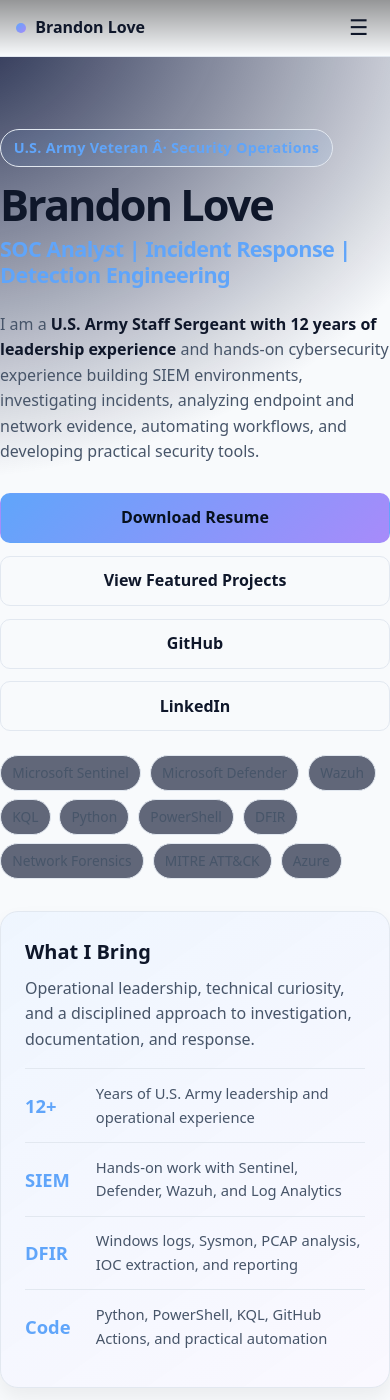
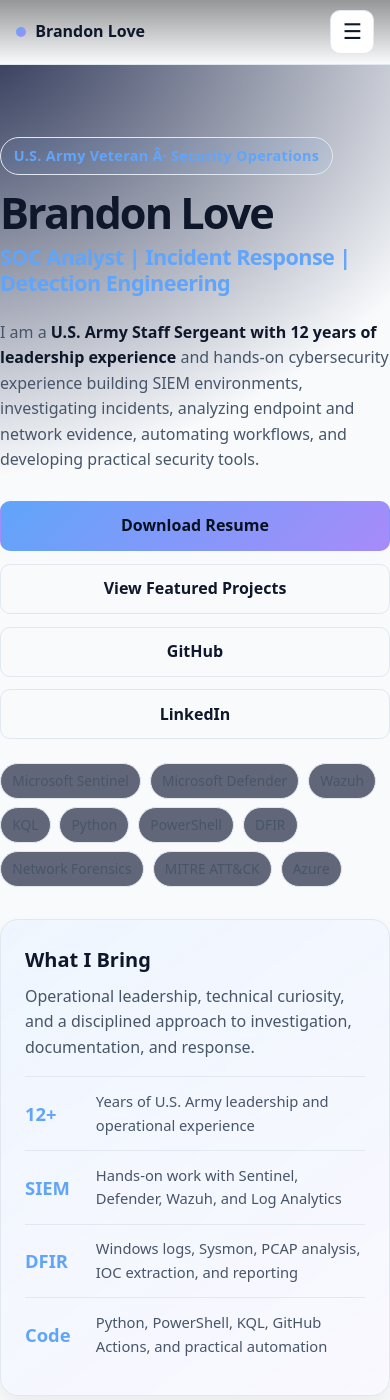
Before and after one commit to Love2150/Love2150.github.io, a Jekyll site: the page built from index.html, in a window 390 px wide and 1400 px high. Built offline with Jekyll 4.4.1, drawn with Linux system fonts in a browser that asks for light colours.

Commit message:
Refactor hamburger and drawer styles in index.html

```diff
--- a/index.html
+++ b/index.html
@@ -153,11 +153,6 @@ title: "Brandon Love | SOC Analyst & Incident Response"
 
     .hamburger {
   display: none;
-      border: 0;
-      color: var(--text);
-      background: none;
-      font-size: 1.35rem;
-      cursor: pointer;
 }
 
 .drawer {
@@ -170,25 +165,64 @@ title: "Brandon Love | SOC Analyst & Incident Response"
   }
 
   .hamburger {
-        display: block;
+    display: inline-flex;
+    align-items: center;
+    justify-content: center;
+    width: 44px;
+    height: 44px;
+    padding: 0;
+    border: 1px solid var(--border);
+    border-radius: 10px;
+    color: var(--text);
+    background: var(--card);
+    font-size: 1.35rem;
+    line-height: 1;
+    cursor: pointer;
+  }
+
+  .hamburger:hover {
+    border-color: var(--accent);
+  }
+
+  .hamburger:focus-visible {
+    outline: 2px solid var(--accent);
+    outline-offset: 2px;
   }
 
   .drawer {
     position: absolute;
-        inset: var(--header-h) 0 auto 0;
+    top: 100%;
+    left: 0;
+    right: 0;
+    z-index: 60;
     display: none;
+    padding: 8px 4% 12px;
     border-bottom: 1px solid var(--border);
     background: var(--bg);
+    box-shadow: 0 14px 24px rgba(0, 0, 0, .28);
+  }
+
+  .drawer.open {
+    display: block;
   }
 
   .drawer a {
     display: block;
-        padding: 12px 4%;
+    padding: 12px;
     border-top: 1px solid var(--border);
+    border-radius: 8px;
+    color: var(--text);
+    font-weight: 600;
   }
 
-      .drawer.open {
-        display: block;
+  .drawer a:first-child {
+    border-top: 0;
+  }
+
+  .drawer a:hover {
+    color: var(--accent);
+    background: rgba(96, 165, 250, .10);
+    text-decoration: none;
   }
 }
 
```
Lines whose indentation alone changed are shown as unchanged.
